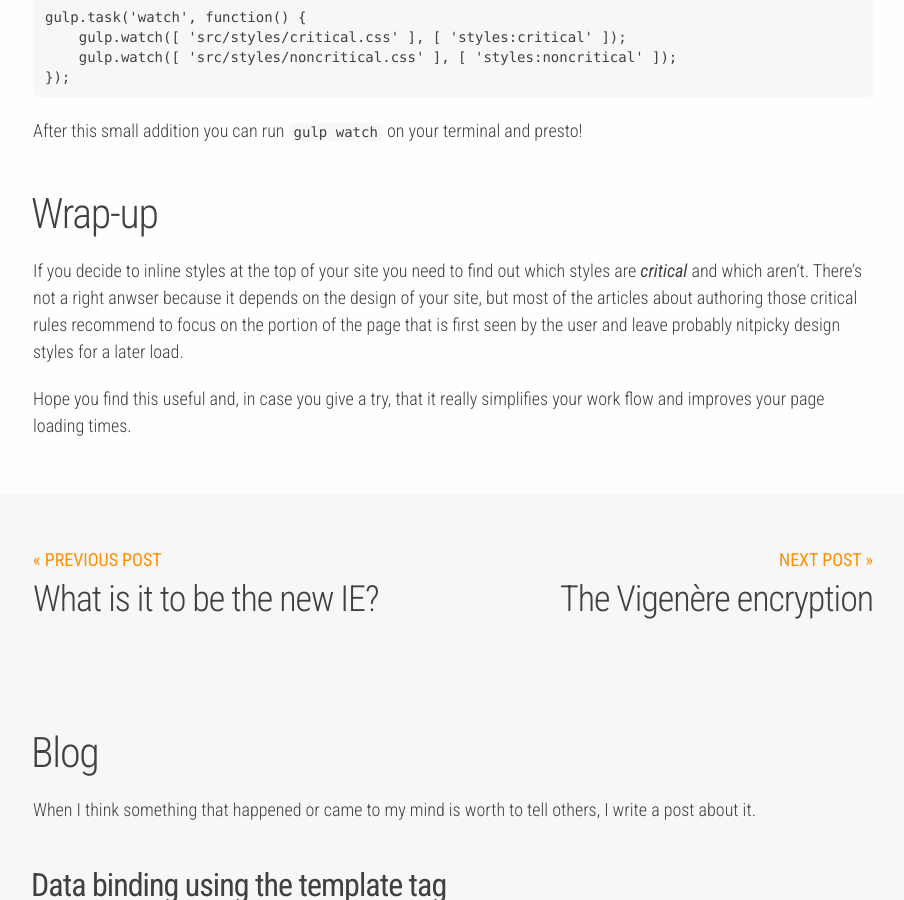
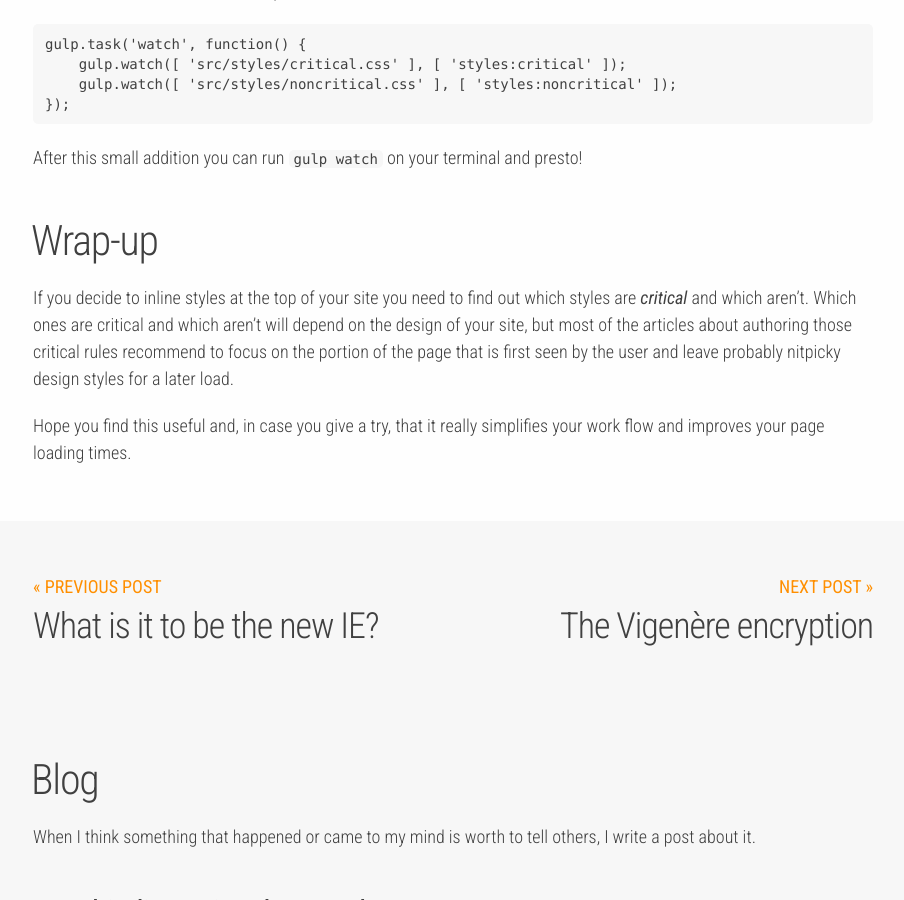
Before and after one commit to jeremenichelli/jeremenichelli.github.io, a Jekyll site: the page built from _posts/2015-10-14-automating-the-critical-css-inlining-with-gulp.md, in a window 1280 px wide and 900 px high, scrolled down 4417 px. Shown: the whole window, without its empty margins (187-1091 px from the left). Built offline with Jekyll 4.4.1, drawn with Linux system fonts in a browser that asks for light colours; Markdown is read by kramdown in place of the engine named in the settings; some of the changed text lies outside the part shown.

Commit message:
Refactor initial paragraph

```diff
--- a/_posts/2015-10-14-automating-the-critical-css-inlining-with-gulp.md
+++ b/_posts/2015-10-14-automating-the-critical-css-inlining-with-gulp.md
@@ -6,7 +6,7 @@
 
 ## Critical rendering path
 
-Including styles and scripts on top of your site can give a very bad experience to the user. Each time a stylesheet is loaded in the browser the rendering tree needs to be updated and while this happens the user is not able to see content.
+Including styles and scripts on top of your site can give a very bad experience to the user. Each time a stylesheet is found in your page the render-tree needs to be updated and while this happens the browser stops parsing content delaying the first view of the whole site.
 
 A good solution is to inline the critical styles in the **&lt;head&gt;** tag and load the rest of them asynchronically. This way we deliver to the user a consumable site, partially loaded but avoiding a blocking experience.
 
@@ -187,6 +187,6 @@
 
 ## Wrap-up
 
-If you decide to inline styles at the top of your site you need to find out which styles are *critical* and which aren't. There's not a right anwser because it depends on the design of your site, but most of the articles about authoring those critical rules recommend to focus on the portion of the page that is first seen by the user and leave probably nitpicky design styles for a later load.
+If you decide to inline styles at the top of your site you need to find out which styles are *critical* and which aren't. Which ones are critical and which aren't will depend on the design of your site, but most of the articles about authoring those critical rules recommend to focus on the portion of the page that is first seen by the user and leave probably nitpicky design styles for a later load.
 
 Hope you find this useful and, in case you give a try, that it really simplifies your work flow and improves your page loading times.
```
